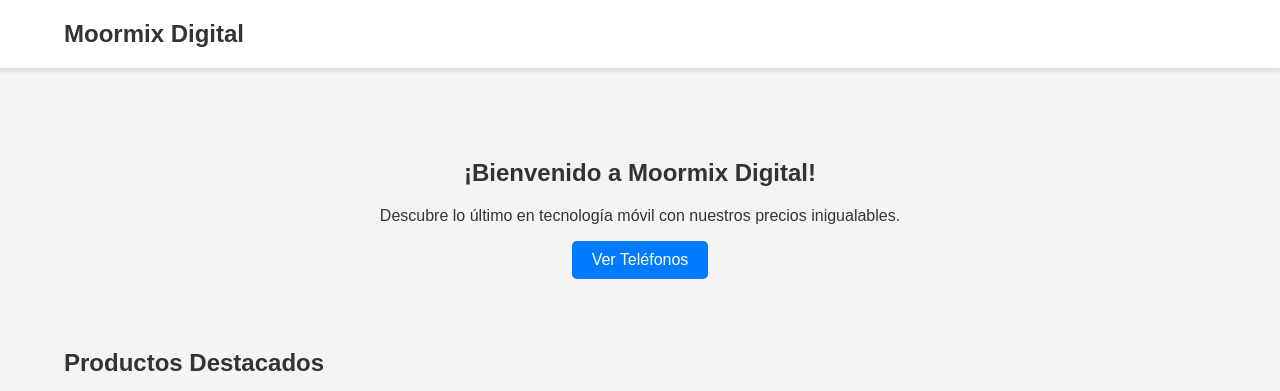
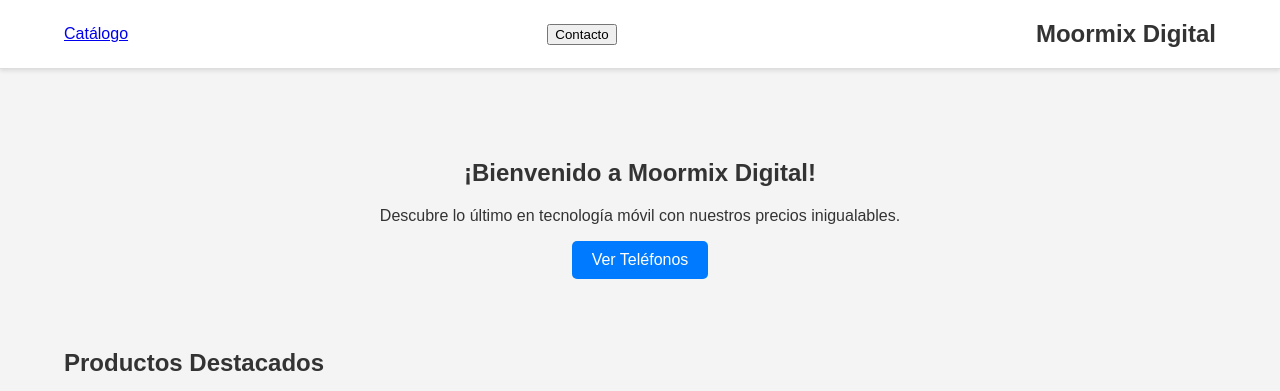
Before and after one commit to MOORMIX-DIGITAL/Moormix1, a plain HTML site: page index.html in a window 1280 px wide. Shown: the top 391 px of the page. Drawn offline with Linux system fonts and the light colour scheme.

Commit message:
Update index.html

```diff
--- a/index.html
+++ b/index.html
@@ -10,6 +10,8 @@
 
     <header>
         <div class="header-content">
+    <a href="catalogo.html">Catálogo</a>
+    <button id="contact-button">Contacto</button>
             <a href="index.html" class="logo">Moormix Digital</a>
         </div>
     </header>
```
